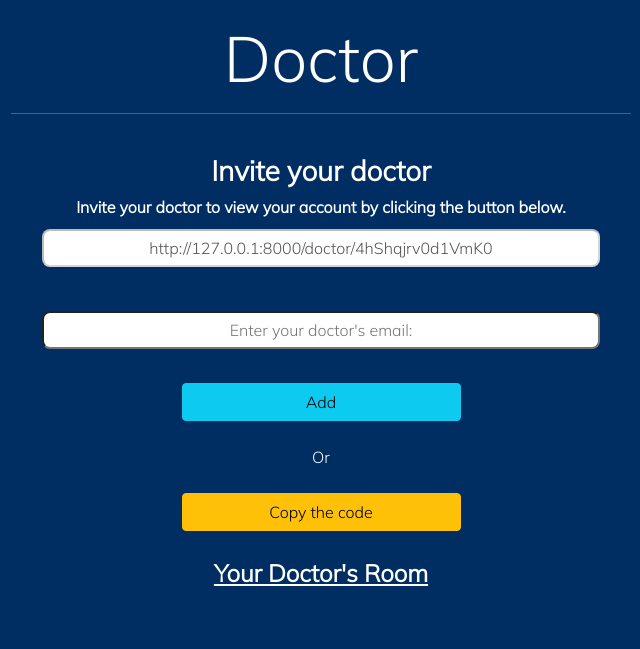
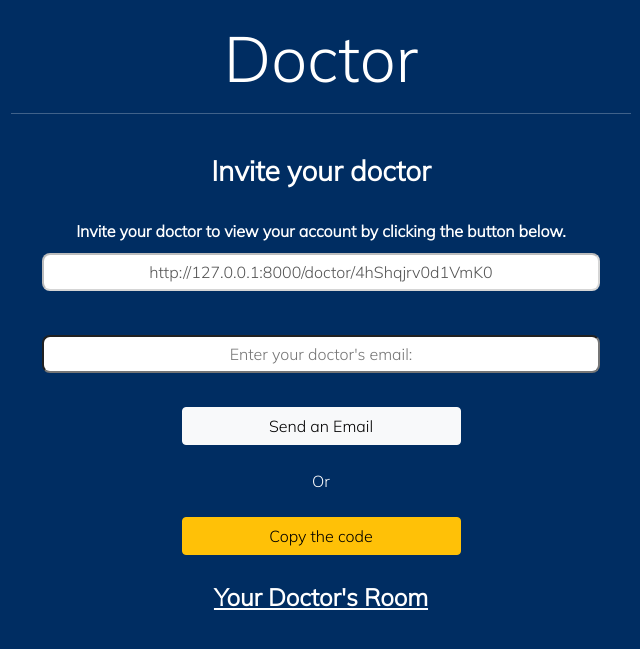
Before and after one commit to D-A-D-R-F/healthelp, a Django app: page /doctor in a window 1280 px wide. Shown: the part 56-705 px from the top of the page, without its empty margins (319-959 px from the left). Run offline with Django 3.2, Linux system fonts and the light colour scheme; a user stored in the database is signed in; data comes from the database, SQL or seed files in the repository.

Commit message:
Update doctor.html

```diff
--- a/health/health_help/templates/health_help/doctor.html
+++ b/health/health_help/templates/health_help/doctor.html
@@ -12,19 +12,23 @@
 <div class="container mx-auto text-center">
 
           <h3 class="fw-bold text-center">Invite your doctor</h3>
+          <br>
           <b>Invite your doctor to view your account by clicking the button below.</b>
-        <form action="{% url 'doctor' %}" method="POST" id="doc-form">
-          {% csrf_token %}
+
+          <br>
             <input type="text" class="text-center" disabled value="{{code}}" id="code" name="code">
             <br>
             <br>
             <input type="email" class="text-center" id="doctor-email" name="doctor-email" placeholder="Enter your doctor's email:" required>
             <br>
             <br>
-            <button class="btn-info btn text-center mx-auto" style="width:25%" type="submit">Add</button>
-        </form>
+            <button class="btn-light btn text-center mx-auto" style="width:25%" type="submit" id="doc-submit">Send an Email</button>
+
+        <br>
         <br>
           Or
+
+
         <br>
         <br>
           <button class="btn-warning btn text-center mx-auto" style="width:25%" id="clipboard-add" type="button">Copy the code</button>
@@ -39,15 +43,28 @@
         text.select();
         text.setSelectionRange(0, 99999);
         navigator.clipboard.writeText(text.value);
-        alert("Link Copied!")
+        alert("Link Copied! Send this link to your doctor.")
 
 
       }
 
-      document.getElementById("doc-form").onsubmit = function confirm(){
+      document.getElementById("doc-submit").onclick = function confirm(){
         var doc_email = document.getElementById("doctor-email").value
-        alert(`An invite email will be sent to your doctor on ${doc_email}.`)
+        if (doc_email === ""){
+          alert("Please type in a valid email.")
+        }
+        else{
+
+        alert(`A email will be sent to your doctor at ${doc_email}. Kindly click on the send button and authorize the sending of the email in the window that opens. (Please ensure that popups are allowed in your browser.)`)
+        var url = `mailto:${doc_email}?subject=Invite to view medical info of {{request.user.username}} on Healthelp.&body=Hello , ${doc_email}. This is an invite for you to view the shared information of your patient , {{request.user.username}} on Healthelp. To view please visit {{code}}.
+        This email was sent by Healthelp upon confirmation from {{request.user.username}}.
+        Thank you.
+        `
+        window.open(url)
       }
+    }
+
+
   </script>
 
 {% endblock %}
```
